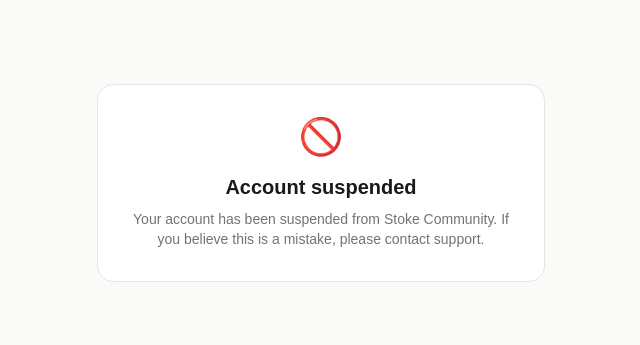
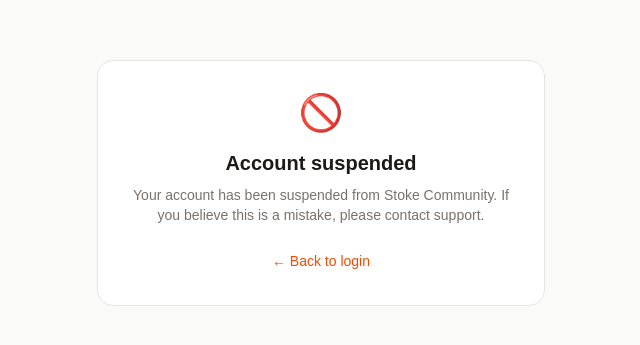
Before and after one commit to Seanislavski/stoke, a Next.js app in the folder apps/web/: page /banned in a window 1280 px wide. Shown: the part 217-562 px from the top of the page, without its empty margins (319-959 px from the left). Built offline with nearby package versions, Linux system fonts and the light colour scheme; no server answers.

Commit message:
Fix ban flow: sign out client-side on /banned page instead of middleware

```diff
--- a/apps/web/app/banned/page.tsx
+++ b/apps/web/app/banned/page.tsx
@@ -1,13 +1,28 @@
+'use client'
+
+import { useEffect } from 'react'
+import { createClient } from '@/lib/supabase/client'
+
 export default function BannedPage() {
+  useEffect(() => {
+    createClient().auth.signOut()
+  }, [])
+
   return (
     <div className="min-h-screen bg-stone-50 flex items-center justify-center px-4">
       <div className="max-w-md w-full bg-white rounded-2xl border border-stone-200 p-8 text-center">
         <div className="text-4xl mb-4">🚫</div>
         <h1 className="text-xl font-semibold text-stone-900 mb-2">Account suspended</h1>
-        <p className="text-stone-500 text-sm">
+        <p className="text-stone-500 text-sm mb-6">
           Your account has been suspended from Stoke Community. If you believe this is a mistake,
           please contact support.
         </p>
+        <a
+          href="/login"
+          className="text-sm text-orange-600 hover:underline"
+        >
+          ← Back to login
+        </a>
       </div>
     </div>
   )
--- a/apps/web/middleware.ts
+++ b/apps/web/middleware.ts
@@ -45,7 +45,6 @@
       .single()
 
     if (profile?.is_banned) {
-      await supabase.auth.signOut()
       return NextResponse.redirect(new URL('/banned', request.url))
     }
   }
```
